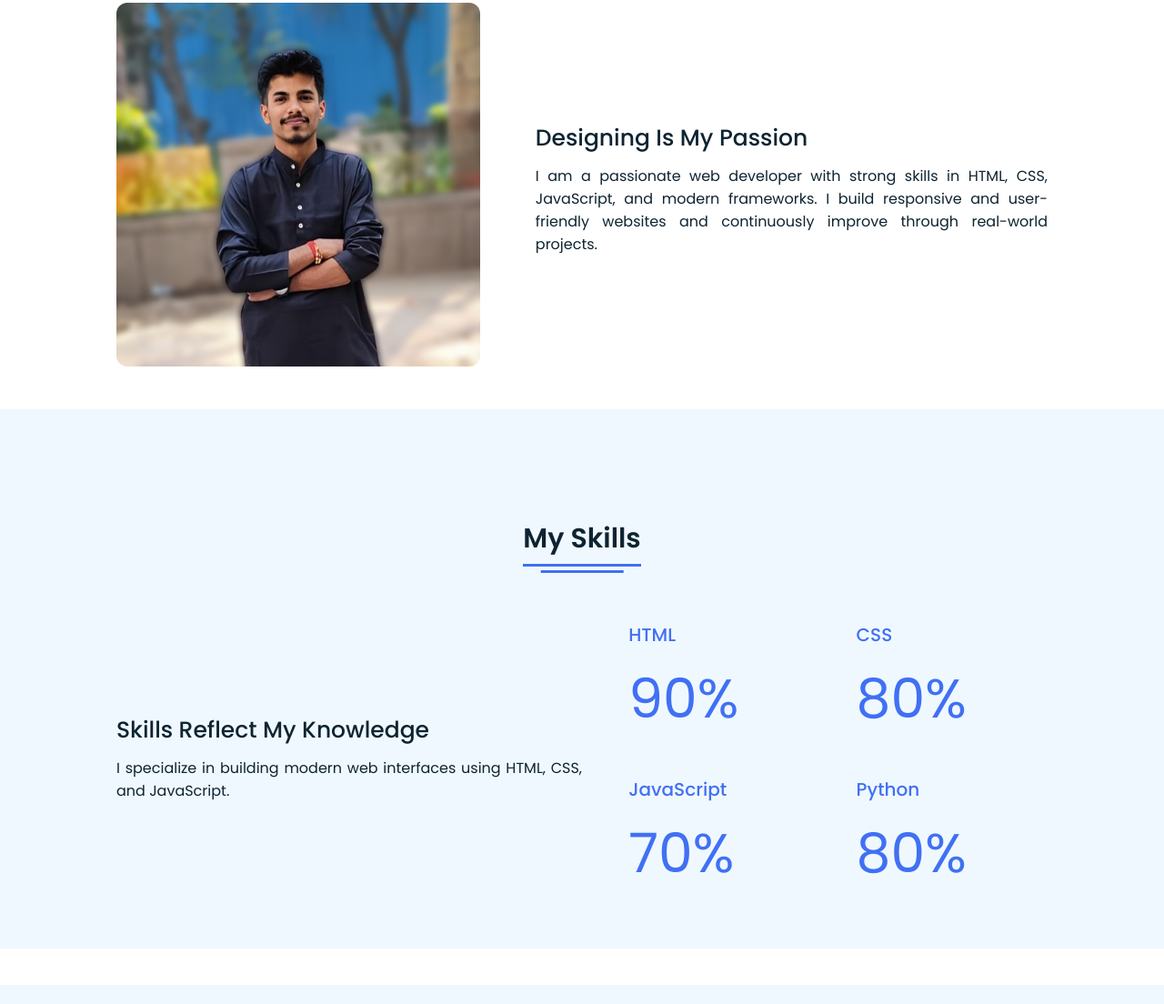
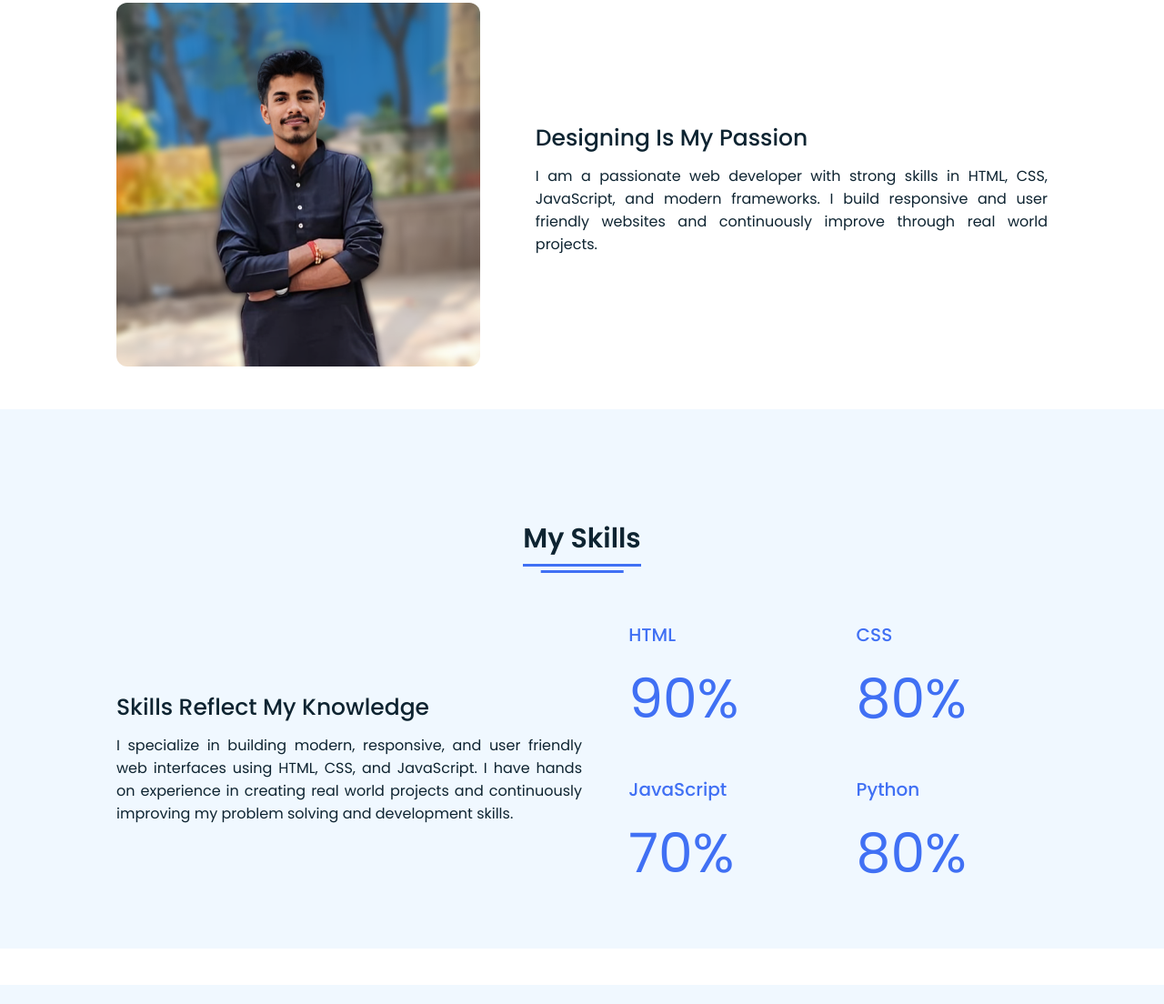
Before and after one commit to HimanshuYadav05/himanshuyadav05.github.io, a plain HTML site: page index.html in a window 1280 px wide. Shown: the part 970-2074 px from the top of the page at 91% size. Drawn offline with Linux system fonts and the light colour scheme.

Commit message:
Update index.html

```diff
--- a/index.html
+++ b/index.html
@@ -55,7 +55,7 @@
         <div class="topic">Designing Is My Passion</div>
         <p>
           I am a passionate web developer with strong skills in HTML, CSS, JavaScript, and modern frameworks.
-          I build responsive and user-friendly websites and continuously improve through real-world projects.
+          I build responsive and user friendly websites and continuously improve through real world projects.
         </p>
       </div>
     </div>
@@ -69,7 +69,8 @@
       <div class="text">
         <div class="topic">Skills Reflect My Knowledge</div>
         <p>
-          I specialize in building modern web interfaces using HTML, CSS, and JavaScript.
+          I specialize in building modern, responsive, and user friendly web interfaces using HTML, CSS, and JavaScript.
+          I have hands on experience in creating real world projects and continuously improving my problem solving and development skills.
         </p>
       </div>
       <div class="boxes">
```
